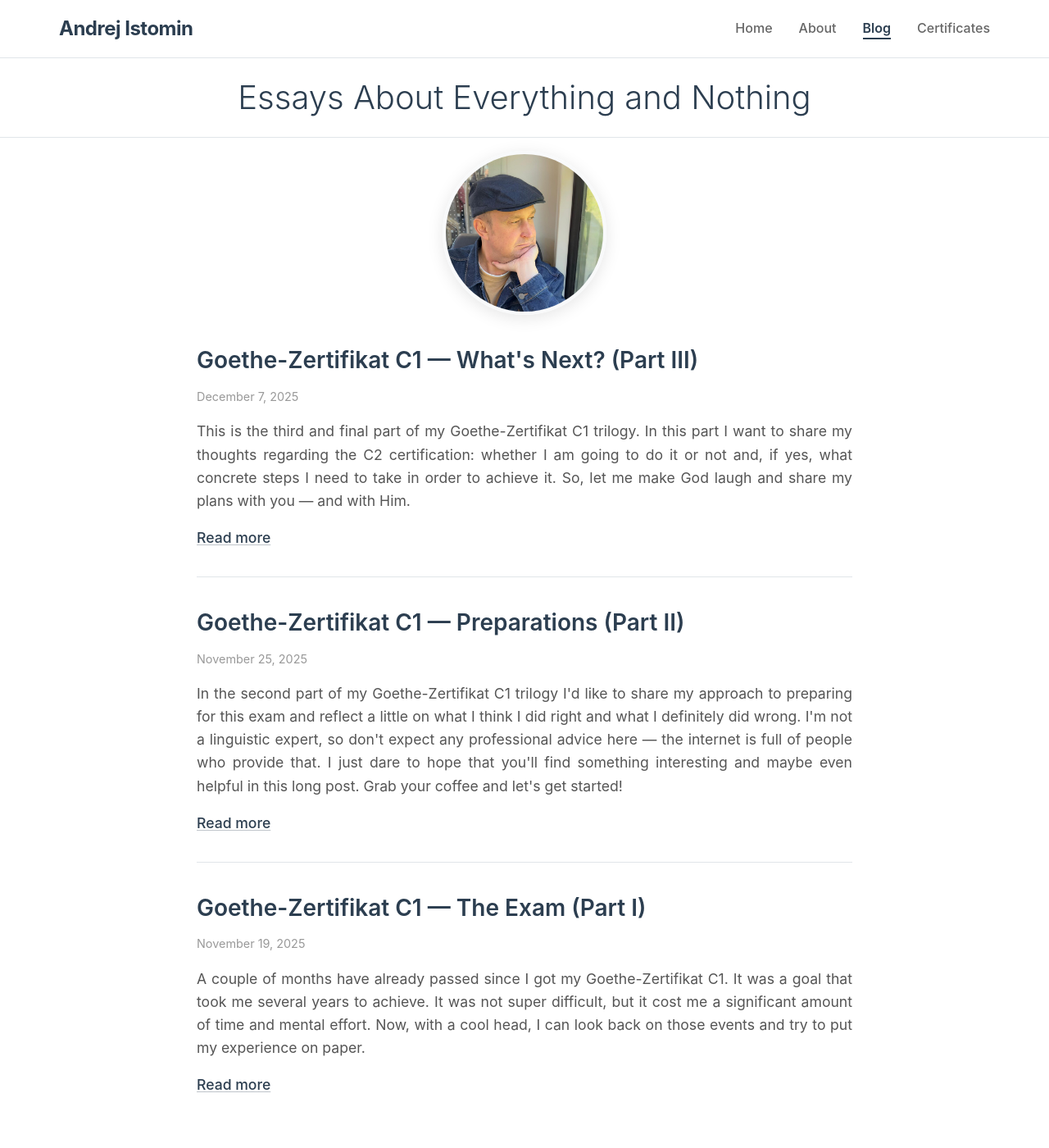
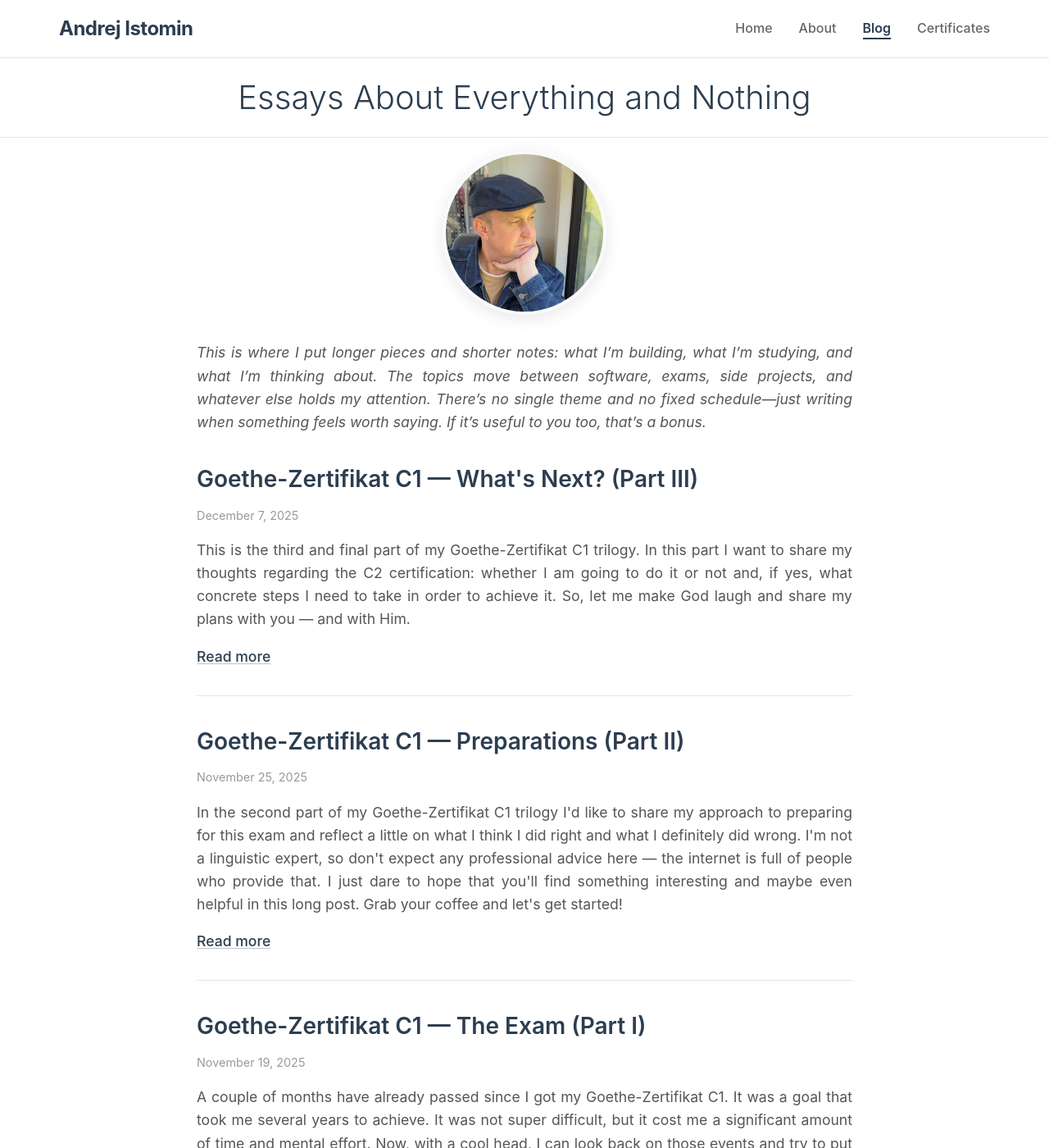
Before and after one commit to aistomin/aistomin.com, a Jekyll site: the page built from blog.markdown, in a window 1280 px wide and 1400 px high. Shown: the whole window at 82% size. Built offline with Jekyll 4.4.1, drawn with Linux system fonts in a browser that asks for light colours.

Commit message:
Issue #107. Extra description is dded to the blog page.

```diff
--- a/assets/css/main.css
+++ b/assets/css/main.css
@@ -297,6 +297,15 @@ a:hover {
     box-shadow: 0 4px 20px rgba(0,0,0,0.1);
 }
 
+.blog-description {
+    color: #555;
+    margin-bottom: 2rem;
+    line-height: 1.6;
+    text-align: justify;
+    max-width: 100%;
+    font-style: italic;
+}
+
 .wedding-photo {
     width: 200px;
     height: 200px;
--- a/blog.markdown
+++ b/blog.markdown
@@ -11,7 +11,9 @@ image: /assets/images/blog-og.jpg
 
 <div class="page-content">
     <img src="/assets/images/blog.jpg" alt="Andrej Istomin" class="blog-photo" onerror="this.style.display='none'">
-
+    <p class="blog-description">
+    This is where I put longer pieces and shorter notes: what I’m building, what I’m studying, and what I’m thinking about. The topics move between software, exams, side projects, and whatever else holds my attention. There’s no single theme and no fixed schedule—just writing when something feels worth saying. If it’s useful to you too, that’s a bonus.
+    </p>
     <div class="blog-posts">
         {% for post in site.posts %}
         <article class="blog-post">
```
